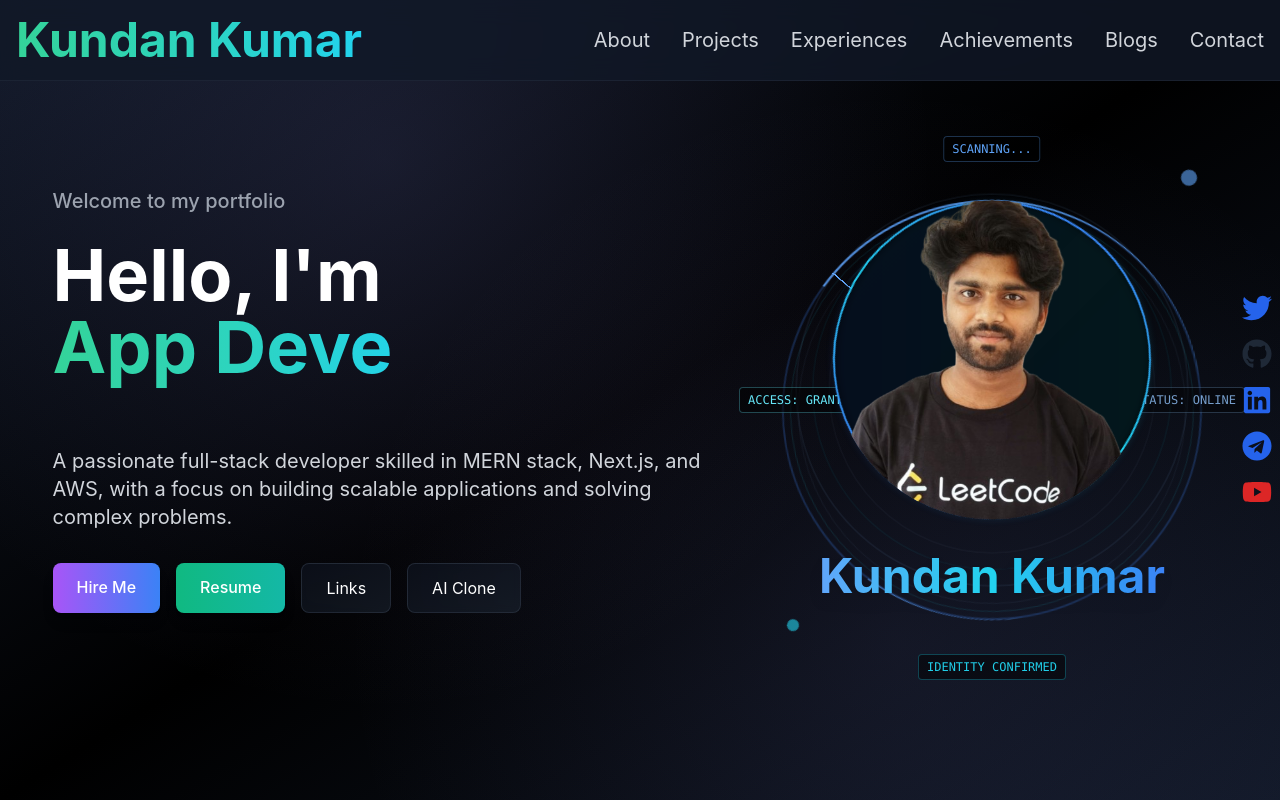
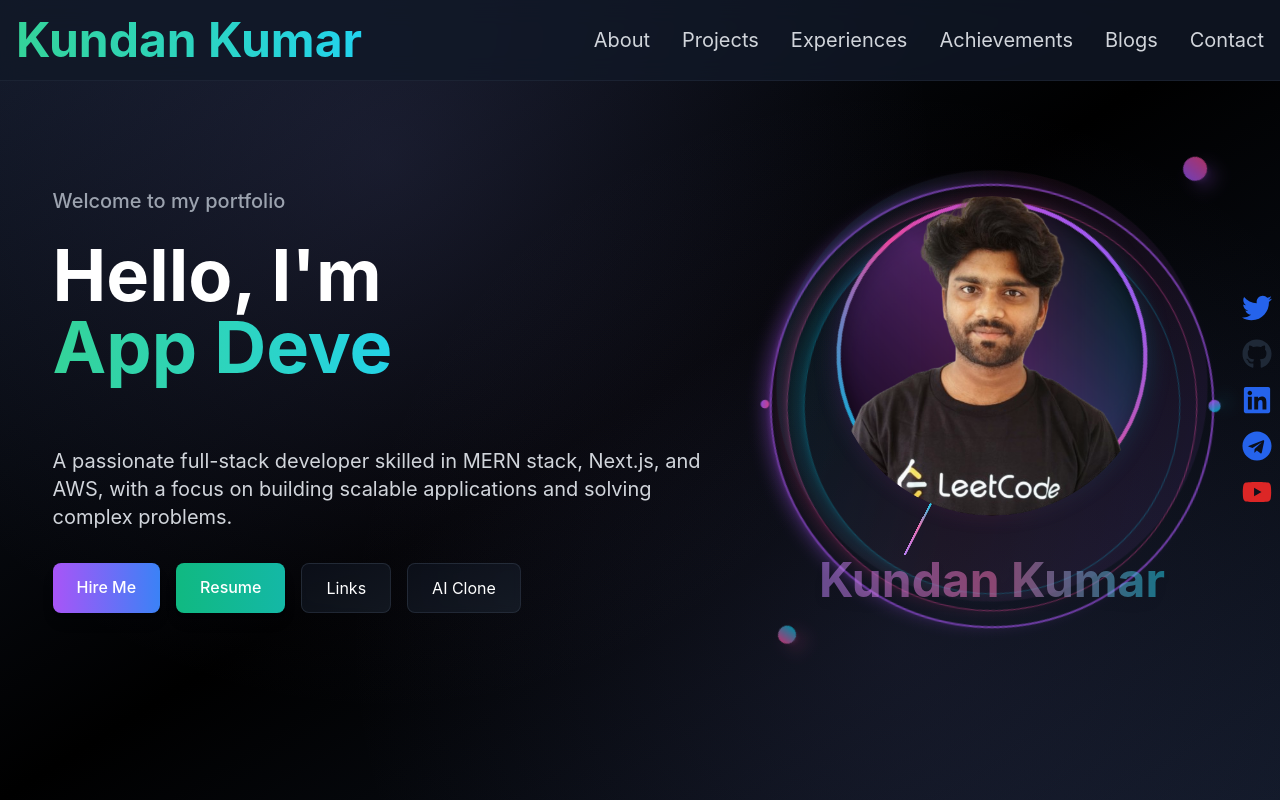
Before and after one commit to its-kundan/Kundan_CV_Portfolio, a Next.js app: page / in a window 1280 px wide. Shown: the top 800 px of the page. Built offline with nearby package versions, Linux system fonts and the light colour scheme.

Commit message:
hero image animation

```diff
--- a/src/components/HeroSection.jsx
+++ b/src/components/HeroSection.jsx
@@ -120,102 +120,113 @@ const HeroSection = () => {
             className="col-span-5 flex flex-col items-center justify-center w-full"
           >
             <div className="relative flex flex-col items-center">
-              {/* Jarvis-style holographic rings */}
+              {/* Cyberpunk outer ring with energy pulses */}
               <motion.div
-                animate={{ rotate: 360 }}
-                transition={{ duration: 30, repeat: Infinity, ease: "linear" }}
+                animate={{
+                  rotate: 360,
+                  scale: [1, 1.1, 1]
+                }}
+                transition={{
+                  rotate: { duration: 25, repeat: Infinity, ease: "linear" },
+                  scale: { duration: 4, repeat: Infinity, ease: "easeInOut" }
+                }}
                 className="absolute w-80 h-80 md:w-96 md:h-96 lg:w-[420px] lg:h-[420px] rounded-full"
               >
-                <div className="absolute inset-0 rounded-full border-2 border-blue-500/40 opacity-60" />
-                <div className="absolute inset-2 rounded-full border border-cyan-400/30 opacity-40" />
-                <div className="absolute inset-4 rounded-full border border-blue-300/20 opacity-30" />
+                <div className="absolute inset-0 rounded-full border-2 border-purple-500/60 shadow-lg shadow-purple-500/30" />
+                <div className="absolute inset-4 rounded-full border border-pink-500/40 shadow-lg shadow-pink-500/20" />
+                <div className="absolute inset-8 rounded-full border border-cyan-500/30 shadow-lg shadow-cyan-500/20" />
               </motion.div>
 
-              {/* Scanning arc */}
+              {/* Energy wave effect */}
               <motion.div
-                animate={{ rotate: 360 }}
-                transition={{ duration: 4, repeat: Infinity, ease: "linear" }}
-                className="absolute w-80 h-80 md:w-96 md:h-96 lg:w-[420px] lg:h-[420px]"
+                animate={{
+                  rotate: -360,
+                  scale: [1, 1.2, 1],
+                  opacity: [0.3, 0.8, 0.3]
+                }}
+                transition={{
+                  rotate: { duration: 15, repeat: Infinity, ease: "linear" },
+                  scale: { duration: 3, repeat: Infinity, ease: "easeInOut" },
+                  opacity: { duration: 2, repeat: Infinity, ease: "easeInOut" }
+                }}
+                className="absolute w-72 h-72 md:w-88 md:h-88 lg:w-[380px] lg:h-[380px] rounded-full"
               >
-                <div className="absolute inset-0 rounded-full border-t-2 border-r-2 border-blue-400 opacity-80" style={{ clipPath: 'polygon(50% 50%, 100% 0%, 100% 100%, 0% 100%, 0% 0%)' }} />
+                <div className="absolute inset-0 rounded-full bg-gradient-to-r from-purple-500/20 via-pink-500/15 to-cyan-500/20 animate-pulse" />
               </motion.div>
 
-              {/* Data stream lines */}
-              <div className="absolute w-80 h-80 md:w-96 md:h-96 lg:w-[420px] lg:h-[420px]">
-                {[...Array(12)].map((_, i) => (
+              {/* Hexagonal grid pattern */}
+              <div className="absolute w-72 h-72 md:w-88 md:h-88 lg:w-[380px] lg:h-[380px]">
+                {[...Array(6)].map((_, i) => (
                   <motion.div
                     key={i}
                     animate={{
                       rotate: 360,
-                      opacity: [0.3, 1, 0.3]
+                      opacity: [0.2, 0.6, 0.2]
                     }}
                     transition={{
-                      rotate: { duration: 8, repeat: Infinity, ease: "linear" },
-                      opacity: { duration: 2, delay: i * 0.2, repeat: Infinity, ease: "easeInOut" }
+                      rotate: { duration: 12, repeat: Infinity, ease: "linear" },
+                      opacity: { duration: 3, delay: i * 0.5, repeat: Infinity, ease: "easeInOut" }
                     }}
                     className="absolute w-full h-full"
                     style={{
                       transformOrigin: 'center',
-                      transform: `rotate(${i * 30}deg)`
+                      transform: `rotate(${i * 60}deg)`
                     }}
                   >
-                    <div className="absolute top-0 left-1/2 w-px h-8 bg-gradient-to-b from-blue-400 to-transparent" />
+                    <div className="absolute top-0 left-1/2 w-0.5 h-16 bg-gradient-to-b from-purple-400 via-pink-400 to-cyan-400" />
+                    <div className="absolute top-8 left-1/2 w-0.5 h-12 bg-gradient-to-b from-pink-400 via-cyan-400 to-purple-400" />
                   </motion.div>
                 ))}
               </div>
 
-              {/* Holographic grid */}
-              <motion.div
-                animate={{
-                  scale: [1, 1.05, 1],
-                  opacity: [0.4, 0.7, 0.4]
-                }}
-                transition={{
-                  duration: 3,
-                  repeat: Infinity,
-                  ease: "easeInOut"
-                }}
-                className="absolute w-72 h-72 md:w-88 md:h-88 lg:w-[380px] lg:h-[380px] rounded-full"
-              >
-                <div className="absolute inset-0 rounded-full border border-blue-300/20" />
-                <div className="absolute inset-4 rounded-full border border-cyan-400/15" />
-                <div className="absolute inset-8 rounded-full border border-blue-200/10" />
-              </motion.div>
-
-              {/* Main image container with Jarvis-style border */}
+              {/* Main image container with cyberpunk border */}
               <div className="relative w-64 h-64 md:w-72 md:h-72 lg:w-80 lg:h-80 z-10">
-                {/* Holographic border effect */}
+                {/* Animated border with energy flow */}
                 <motion.div
                   animate={{
                     rotate: 360,
-                    scale: [1, 1.02, 1]
+                    scale: [1, 1.05, 1]
                   }}
                   transition={{
-                    rotate: { duration: 20, repeat: Infinity, ease: "linear" },
-                    scale: { duration: 2, repeat: Infinity, ease: "easeInOut" }
+                    rotate: { duration: 18, repeat: Infinity, ease: "linear" },
+                    scale: { duration: 2.5, repeat: Infinity, ease: "easeInOut" }
                   }}
-                  className="absolute inset-0 rounded-full p-1"
+                  className="absolute inset-0 rounded-full p-2"
                 >
-                  <div className="w-full h-full rounded-full bg-gradient-to-r from-blue-500 via-cyan-400 to-blue-500 p-0.5">
-                    <div className="w-full h-full rounded-full bg-black" />
+                  <div className="w-full h-full rounded-full bg-gradient-to-r from-purple-500 via-pink-500 to-cyan-500 p-1">
+                    <div className="w-full h-full rounded-full bg-black relative overflow-hidden">
+                      {/* Energy flow effect */}
+                      <motion.div
+                        animate={{
+                          x: [-100, 100],
+                          opacity: [0, 1, 0]
+                        }}
+                        transition={{
+                          duration: 2,
+                          repeat: Infinity,
+                          ease: "easeInOut"
+                        }}
+                        className="absolute inset-0 bg-gradient-to-r from-transparent via-purple-500/30 to-transparent"
+                      />
+                    </div>
                   </div>
                 </motion.div>
 
-                {/* Inner glow */}
+                {/* Inner energy glow */}
                 <motion.div
                   animate={{
-                    opacity: [0.3, 0.6, 0.3],
-                    scale: [1, 1.05, 1]
+                    opacity: [0.4, 0.8, 0.4],
+                    scale: [1, 1.08, 1]
                   }}
                   transition={{
-                    duration: 2,
+                    duration: 3,
                     repeat: Infinity,
                     ease: "easeInOut"
                   }}
-                  className="absolute inset-2 rounded-full bg-gradient-to-r from-blue-500/20 to-cyan-400/20 blur-sm"
+                  className="absolute inset-3 rounded-full bg-gradient-to-r from-purple-500/30 via-pink-500/20 to-cyan-500/30 blur-md"
                 />
 
-                {/* Image */}
+                {/* Image with cyberpunk overlay */}
                 <div className="relative w-full h-full rounded-full overflow-hidden">
                   <Image
                     src="/images/hero-image.png"
@@ -227,95 +238,101 @@ const HeroSection = () => {
                     quality={90}
                   />
 
-                  {/* Holographic overlay */}
+                  {/* Cyberpunk overlay effects */}
+                  <motion.div
+                    animate={{
+                      opacity: [0, 0.15, 0],
+                      scale: [1, 1.03, 1]
+                    }}
+                    transition={{
+                      duration: 4,
+                      repeat: Infinity,
+                      ease: "easeInOut"
+                    }}
+                    className="absolute inset-0 bg-gradient-to-br from-purple-500/20 via-pink-500/10 to-cyan-500/20 rounded-full"
+                  />
+
+                  {/* Digital glitch effect */}
                   <motion.div
                     animate={{
                       opacity: [0, 0.1, 0],
-                      scale: [1, 1.02, 1]
+                      x: [-3, 3, -3],
+                      y: [-2, 2, -2]
                     }}
                     transition={{
-                      duration: 3,
+                      duration: 0.3,
                       repeat: Infinity,
-                      ease: "easeInOut"
+                      repeatDelay: 5
                     }}
-                    className="absolute inset-0 bg-gradient-to-br from-blue-400/10 via-cyan-300/5 to-blue-500/10 rounded-full"
+                    className="absolute inset-0 bg-gradient-to-r from-purple-500/10 to-cyan-500/10 rounded-full"
                   />
                 </div>
               </div>
 
-              {/* Jarvis-style data readouts */}
-              <div className="absolute -top-16 left-1/2 transform -translate-x-1/2">
-                <motion.div
-                  animate={{ opacity: [0.5, 1, 0.5] }}
-                  transition={{ duration: 2, repeat: Infinity, ease: "easeInOut" }}
-                  className="text-xs text-blue-400 font-mono bg-black/50 px-2 py-1 rounded border border-blue-400/30"
-                >
-                  SCANNING...
-                </motion.div>
-              </div>
 
-              <div className="absolute -bottom-20 left-1/2 transform -translate-x-1/2">
-                <motion.div
-                  animate={{ opacity: [0.7, 1, 0.7] }}
-                  transition={{ duration: 1.5, repeat: Infinity, ease: "easeInOut" }}
-                  className="text-xs text-cyan-400 font-mono bg-black/50 px-2 py-1 rounded border border-cyan-400/30"
-                >
-                  IDENTITY CONFIRMED
-                </motion.div>
-              </div>
 
-              <div className="absolute top-1/2 -right-20 transform -translate-y-1/2">
-                <motion.div
-                  animate={{ opacity: [0.6, 1, 0.6] }}
-                  transition={{ duration: 2.5, repeat: Infinity, ease: "easeInOut" }}
-                  className="text-xs text-blue-300 font-mono bg-black/50 px-2 py-1 rounded border border-blue-300/30"
-                >
-                  STATUS: ONLINE
-                </motion.div>
-              </div>
-
-              <div className="absolute top-1/2 -left-20 transform -translate-y-1/2">
-                <motion.div
-                  animate={{ opacity: [0.6, 1, 0.6] }}
-                  transition={{ duration: 2, repeat: Infinity, ease: "easeInOut" }}
-                  className="text-xs text-cyan-300 font-mono bg-black/50 px-2 py-1 rounded border border-cyan-300/30"
-                >
-                  ACCESS: GRANTED
-                </motion.div>
-              </div>
-
-              {/* Floating holographic elements */}
+              {/* Floating energy particles */}
               <motion.div
                 animate={{
-                  y: [-5, 5, -5],
-                  rotate: [0, 360]
+                  y: [-8, 8, -8],
+                  rotate: [0, 360],
+                  scale: [1, 1.2, 1]
                 }}
                 transition={{
                   y: { duration: 3, repeat: Infinity, ease: "easeInOut" },
-                  rotate: { duration: 10, repeat: Infinity, ease: "linear" }
+                  rotate: { duration: 8, repeat: Infinity, ease: "linear" },
+                  scale: { duration: 2, repeat: Infinity, ease: "easeInOut" }
                 }}
-                className="absolute -top-8 -right-8 w-4 h-4 bg-blue-400 rounded-full opacity-60"
+                className="absolute -top-10 -right-10 w-5 h-5 bg-gradient-to-r from-purple-500 to-pink-500 rounded-full opacity-70 shadow-lg shadow-purple-500/50"
               />
               <motion.div
                 animate={{
-                  y: [5, -5, 5],
-                  rotate: [360, 0]
+                  y: [8, -8, 8],
+                  rotate: [360, 0],
+                  scale: [1, 1.3, 1]
                 }}
                 transition={{
                   y: { duration: 4, repeat: Infinity, ease: "easeInOut" },
-                  rotate: { duration: 8, repeat: Infinity, ease: "linear" }
+                  rotate: { duration: 6, repeat: Infinity, ease: "linear" },
+                  scale: { duration: 2.5, repeat: Infinity, ease: "easeInOut" }
                 }}
-                className="absolute -bottom-8 -left-8 w-3 h-3 bg-cyan-400 rounded-full opacity-60"
+                className="absolute -bottom-10 -left-10 w-4 h-4 bg-gradient-to-r from-pink-500 to-cyan-500 rounded-full opacity-70 shadow-lg shadow-pink-500/50"
+              />
+              <motion.div
+                animate={{
+                  x: [-6, 6, -6],
+                  rotate: [0, 360],
+                  scale: [1, 1.1, 1]
+                }}
+                transition={{
+                  x: { duration: 2.5, repeat: Infinity, ease: "easeInOut" },
+                  rotate: { duration: 10, repeat: Infinity, ease: "linear" },
+                  scale: { duration: 1.8, repeat: Infinity, ease: "easeInOut" }
+                }}
+                className="absolute top-1/2 -right-14 w-3 h-3 bg-gradient-to-r from-cyan-500 to-purple-500 rounded-full opacity-80 shadow-lg shadow-cyan-500/50"
+              />
+              <motion.div
+                animate={{
+                  x: [6, -6, 6],
+                  rotate: [360, 0],
+                  scale: [1, 1.4, 1]
+                }}
+                transition={{
+                  x: { duration: 3, repeat: Infinity, ease: "easeInOut" },
+                  rotate: { duration: 7, repeat: Infinity, ease: "linear" },
+                  scale: { duration: 2.2, repeat: Infinity, ease: "easeInOut" }
+                }}
+                className="absolute top-1/2 -left-14 w-2 h-2 bg-gradient-to-r from-purple-500 to-pink-500 rounded-full opacity-80 shadow-lg shadow-purple-500/50"
               />
 
-              {/* Name with Jarvis-style glow */}
+              {/* Name with cyberpunk glow */}
               <motion.h2
                 initial={{ opacity: 0, y: 20 }}
                 animate={{ opacity: 1, y: 0 }}
                 transition={{ duration: 0.8, delay: 0.6 }}
-                className="mt-8 text-3xl md:text-4xl lg:text-5xl font-bold text-center relative z-10"
+                className="mt-10 text-3xl md:text-4xl lg:text-5xl font-bold text-center relative z-10"
               >
-                <span className="bg-gradient-to-r from-blue-400 via-cyan-400 to-blue-500 bg-clip-text text-transparent drop-shadow-lg drop-shadow-blue-400/50">
+                <span className="bg-gradient-to-r from-purple-400 via-pink-400 to-cyan-400 bg-clip-text text-transparent drop-shadow-lg drop-shadow-purple-400/50 animate-pulse">
                   Kundan Kumar
                 </span>
               </motion.h2>
```
